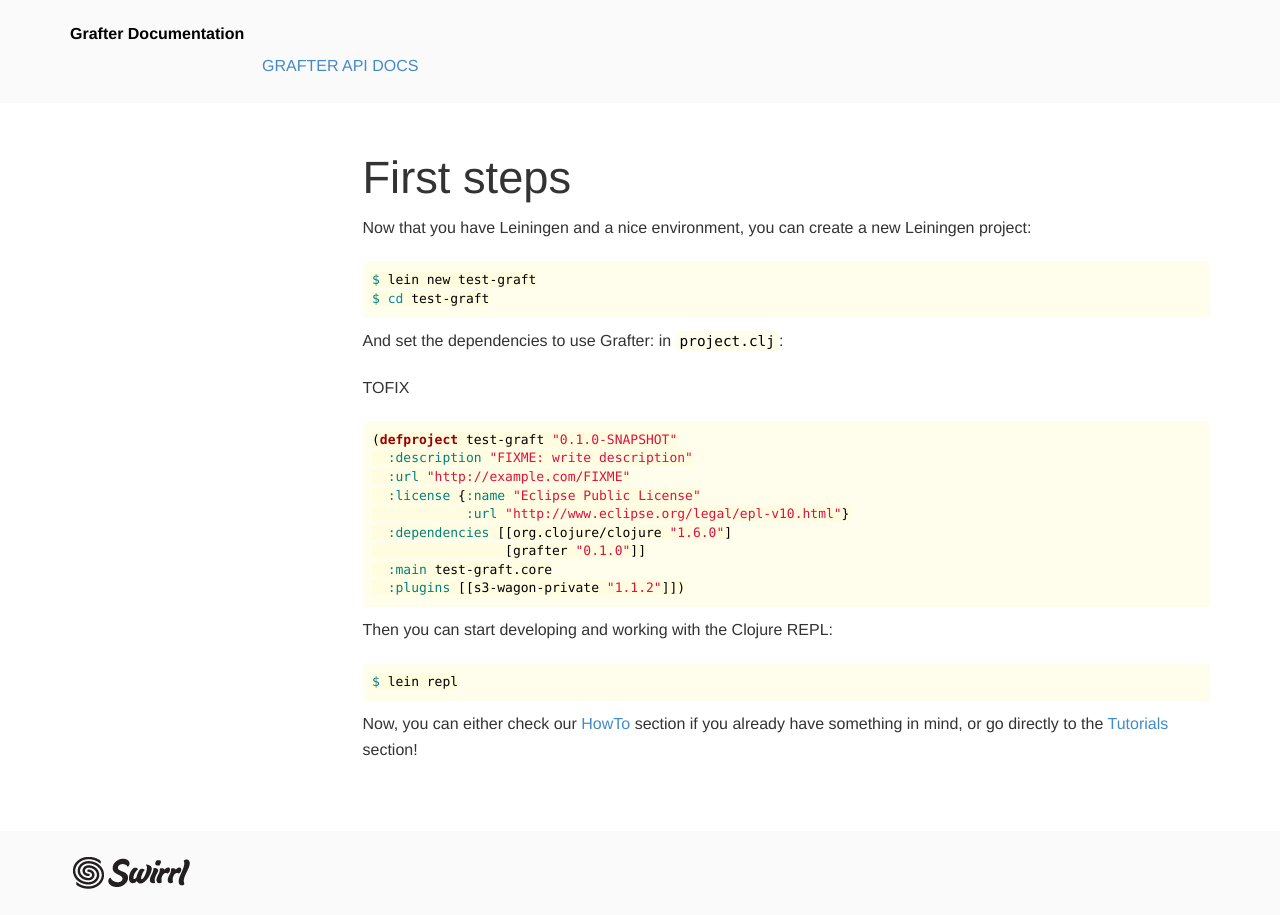
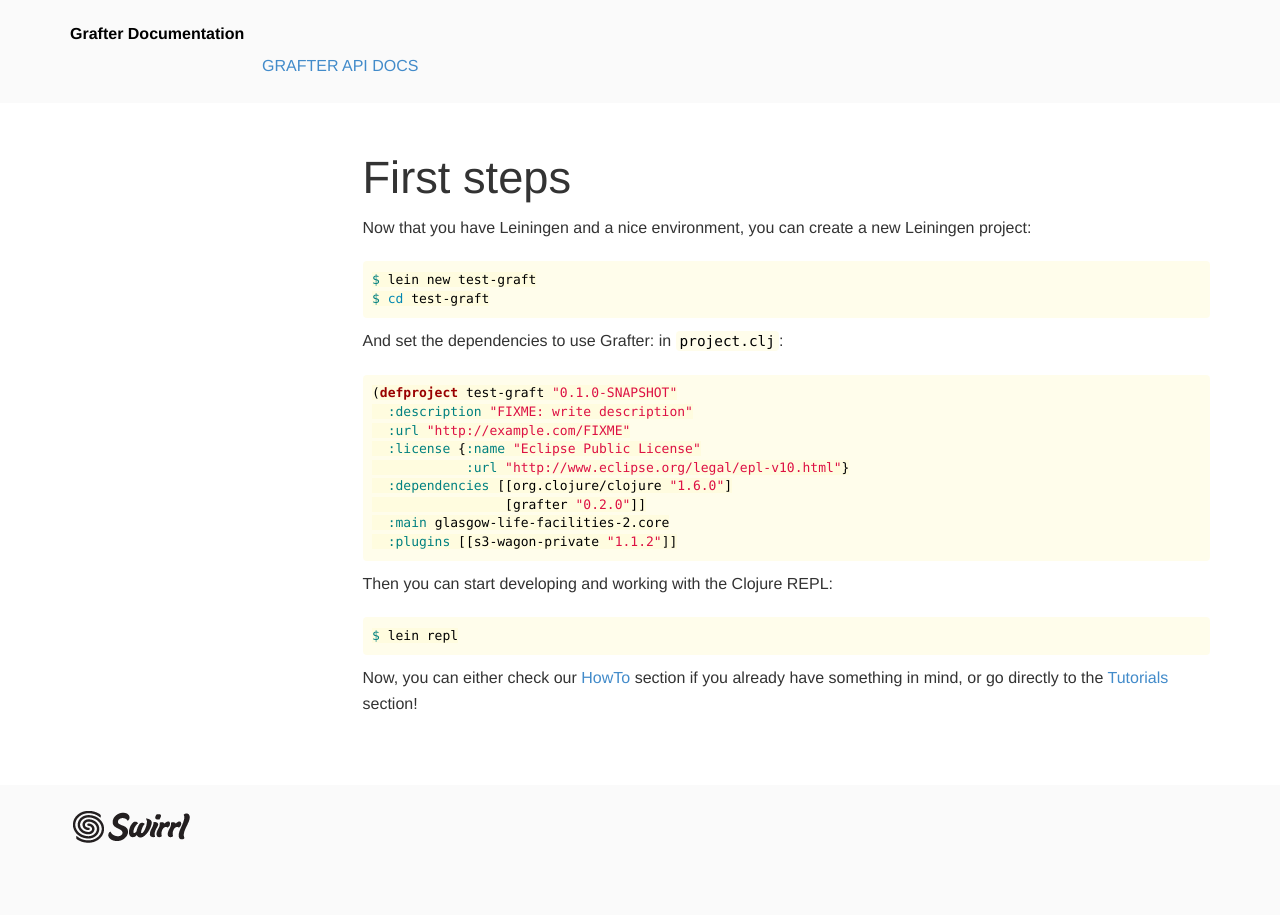
Before and after one commit to Swirrl/grafter-docs, a Jekyll site: the page built from _quick-start/830_first_steps.md, in a window 1280 px wide. Built offline with Jekyll 4.4.1, drawn with Linux system fonts in a browser that asks for light colours.

Commit message:
fixed Quick Start section for 0.2

```diff
--- a/_quick-start/830_first_steps.md
+++ b/_quick-start/830_first_steps.md
@@ -13,8 +13,6 @@
 
 And set the dependencies to use Grafter: in <code>project.clj</code>:
 
-TOFIX
-
 {% highlight clojure %}
 (defproject test-graft "0.1.0-SNAPSHOT"
   :description "FIXME: write description"
@@ -22,9 +20,9 @@
   :license {:name "Eclipse Public License"
             :url "http://www.eclipse.org/legal/epl-v10.html"}
   :dependencies [[org.clojure/clojure "1.6.0"]
-                 [grafter "0.1.0"]]
-  :main test-graft.core
-  :plugins [[s3-wagon-private "1.1.2"]])
+                 [grafter "0.2.0"]]
+  :main glasgow-life-facilities-2.core
+  :plugins [[s3-wagon-private "1.1.2"]]
 {% endhighlight %}
 
 Then you can start developing and working with the Clojure REPL:
@@ -32,4 +30,4 @@
 $ lein repl
 {% endhighlight %}
 
-Now, you can either check our [HowTo](/howto/index.html) section if you already have something in mind, or go directly to the [Tutorials](tutorials/index.html) section!
+Now, you can either check our [HowTo](/howto/index.html) section if you already have something in mind, or go directly to the [Tutorials](/tutorials/index.html) section!
```
Also changed, not shown: _quick-start/810_Leiningen.md (+1 -1 lines), _quick-start/index.md (+1 -1 lines).
